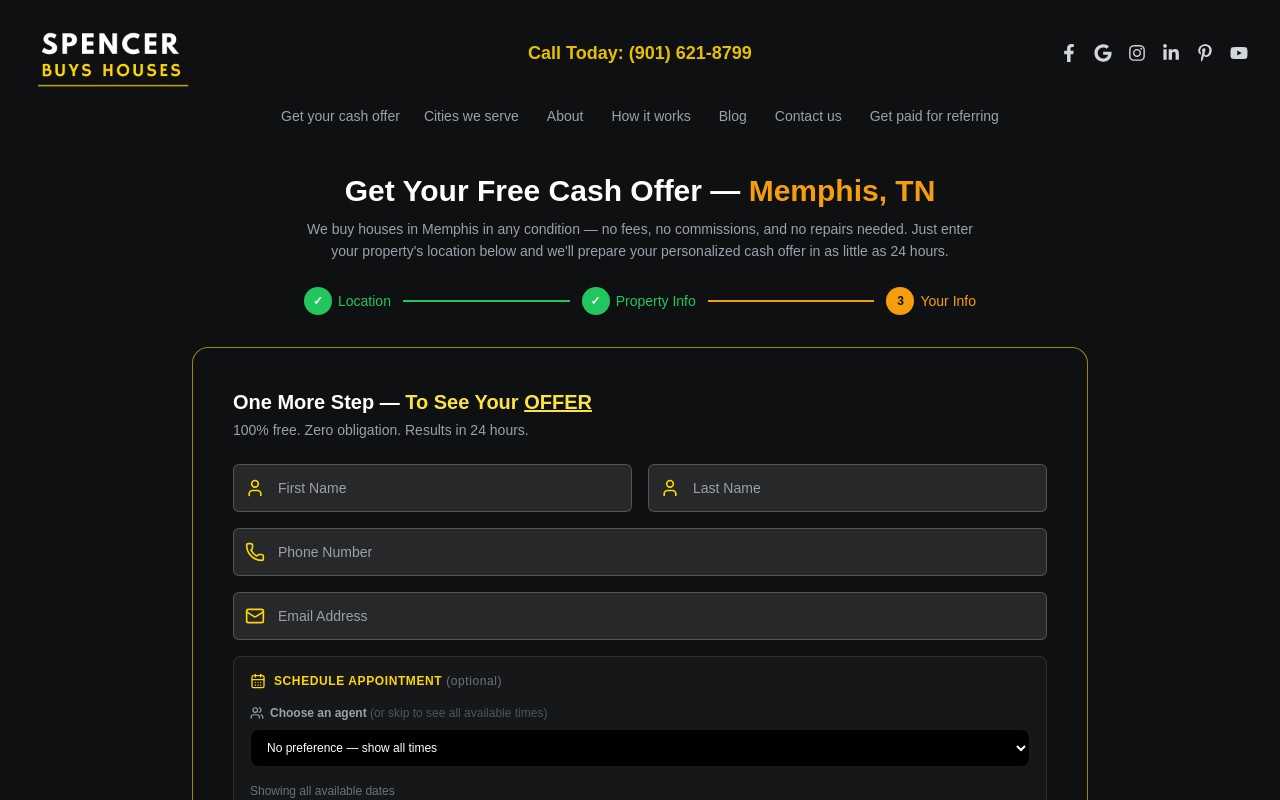
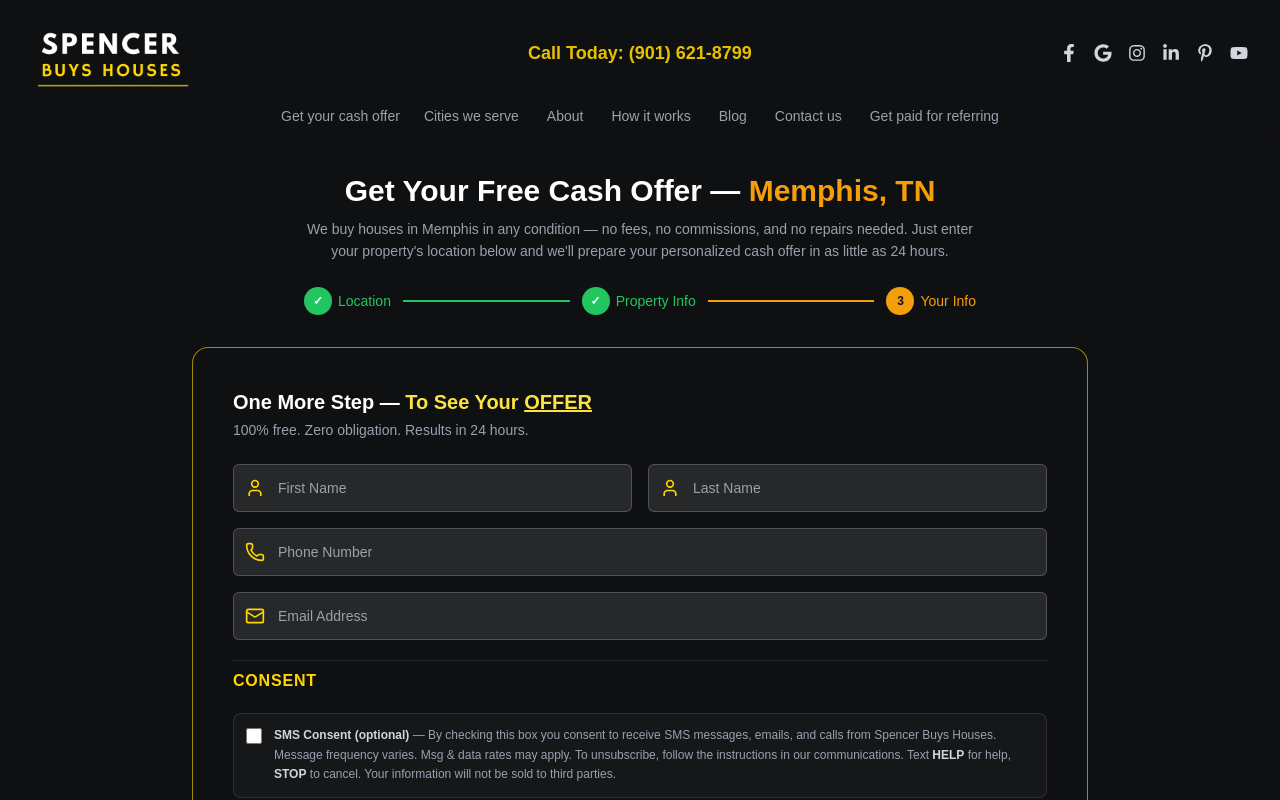
Before and after one commit to Nannis96/spencer-buys-houses-v2, a Next.js app: page /property-details in a window 1280 px wide. Shown: the top 800 px of the page. Built offline with nearby package versions, Linux system fonts and the light colour scheme.

Commit message:
Calender

```diff
--- a/app/property-details/property-details-form.tsx
+++ b/app/property-details/property-details-form.tsx
@@ -983,29 +983,15 @@ export function PropertyDetailsForm() {
                         <FieldError message={errors.email?.message} />
                     </div>
 
-                    {/* ── Booking Widget ── */}
-                    {/* <div className="-mx-4 sm:-mx-6 md:-mx-8 lg:-mx-10">
-                        <iframe
-                            src="https://api.leadconnectorhq.com/widget/booking/P1vgAP9PKCyszvGvim17"
-                            style={{ width: "100%", border: "none", overflow: "hidden", minHeight: "1000px" }}
-                            scrolling="no"
-                            id="P1vgAP9PKCyszvGvim17_1775688153226"
-                        />
-                        <script
-                            src="https://api.leadconnectorhq.com/js/form_embed.js"
-                            type="text/javascript"
-                        />
-                    </div> */}
-
                     {/* ── Appointment ── */}
-                    <AppointmentPicker
+                    {/* <AppointmentPicker
                         selectedAgent={appointmentAgent}
                         selectedDate={appointmentDate}
                         selectedTime={appointmentTime}
                         onAgentChange={setAppointmentAgent}
                         onDateChange={setAppointmentDate}
                         onTimeChange={setAppointmentTime}
-                    />
+                    /> */}
 
                     {/* ───────── CONSENT ───────── */}
                     <SectionHeading className="mt-1">Consent</SectionHeading>
--- a/app/property-info/property-info-form.tsx
+++ b/app/property-info/property-info-form.tsx
@@ -1109,6 +1109,20 @@ export function PropertyInfoForm() {
                         </div>
                     </div> */}
 
+                    {/* ── Booking Widget ── */}
+                    <div className="-mx-4 sm:-mx-6 md:-mx-8 lg:-mx-10">
+                        <iframe
+                            src="https://api.leadconnectorhq.com/widget/booking/P1vgAP9PKCyszvGvim17"
+                            style={{ width: "100%", border: "none", overflow: "hidden", minHeight: "1000px" }}
+                            scrolling="no"
+                            id="P1vgAP9PKCyszvGvim17_1775688153226"
+                        />
+                        <script
+                            src="https://api.leadconnectorhq.com/js/form_embed.js"
+                            type="text/javascript"
+                        />
+                    </div>
+
                     <Button
                         type="submit"
                         disabled={isSubmitting}
```
